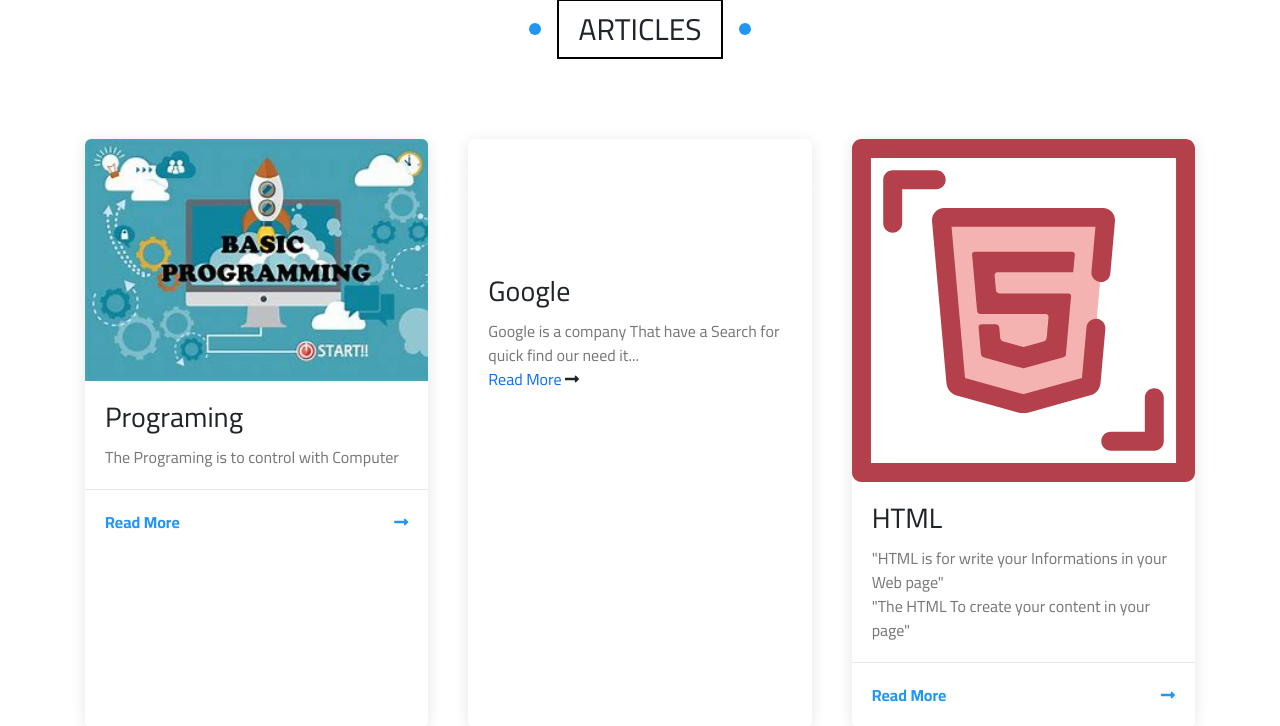
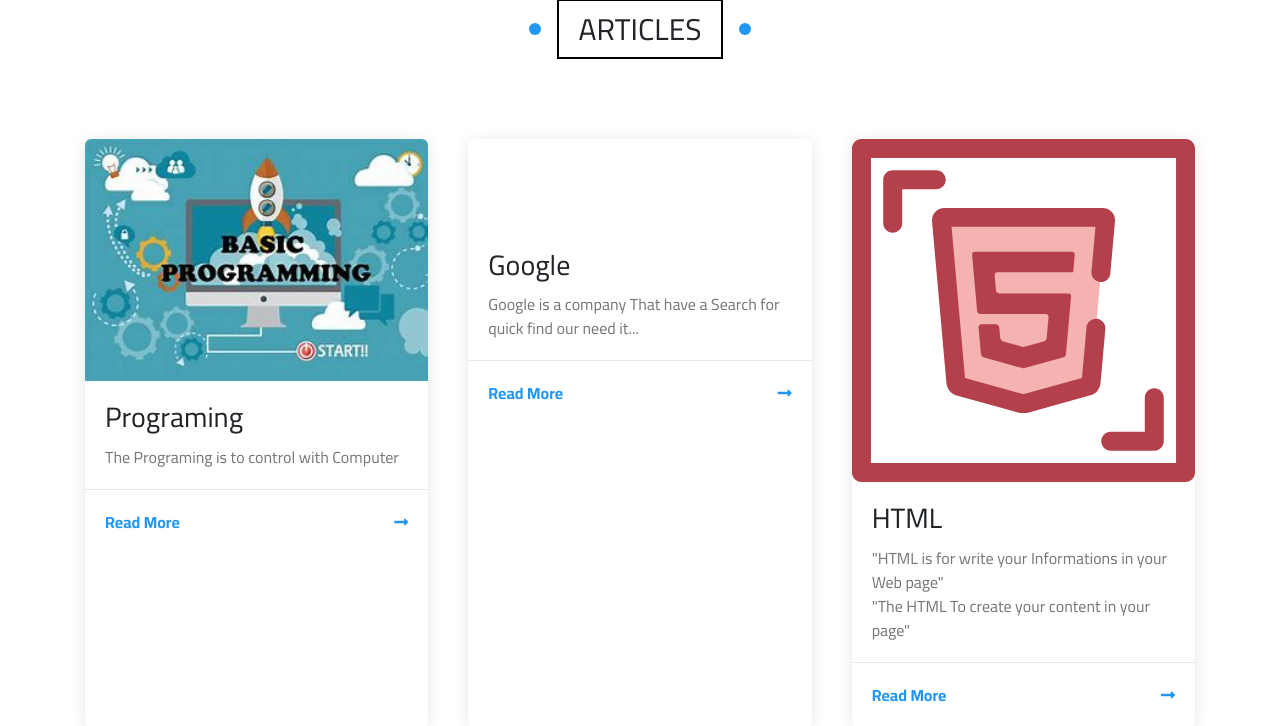
Before and after one commit to mohamed20911/Programing-School, a PHP site: page / in a window 1280 px wide. Shown: the part 901-1627 px from the top of the page. Run offline with PHP 8.4, Linux system fonts and the light colour scheme.

Commit message:
My Official ste

```diff
--- a/css/Programing.css
+++ b/css/Programing.css
@@ -483,6 +483,14 @@ ul {
           overflow: hidden;
           transition: transform var(--main-transition), box-shadow var(--main-transition);
           transition: transform 1s ease-in-out;
+}
+
+.articles .box .google {
+          margin-left: 50px;
+          margin-top: 20px;
+          align-items: center;
+          width: 60%;
+          height: fit-content;
 }
 
 .articles .box1 {
--- a/index.html
+++ b/index.html
@@ -163,6 +163,8 @@
                                                   <p>
                                                             Google is a company That have a Search for quick find our need it...
                                                   </p>
+                                        </div>
+                                        <div class="info">
                                                   <a href="https://en.wikipedia.org/wiki/Google">Read More</a>
                                                   <i class="fas fa-long-arrow-alt-right"></i>
                                         </div>
```
